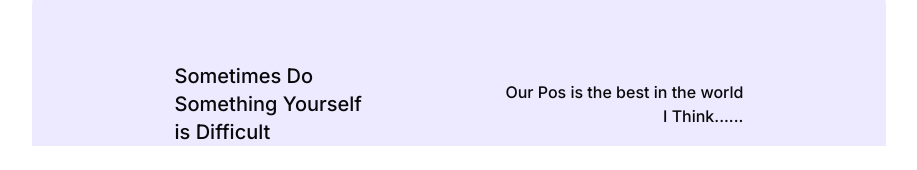
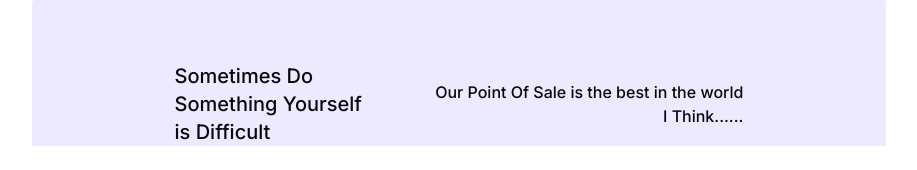
Before and after one commit to nur-wahid123/next-sosmed-fe, a Next.js app: page / in a window 1280 px wide. Shown: the part 604-774 px from the top of the page, without its empty margins (181-1098 px from the left). Built offline with nearby package versions, Linux system fonts and the light colour scheme.

Commit message:
Update page.tsx

```diff
--- a/src/app/page.tsx
+++ b/src/app/page.tsx
@@ -15,7 +15,7 @@ export default function Home() {
                 <p className="text-xl">Sometimes Do Something Yourself is Difficult</p>
               </div>
               <div className="text-right">
-                <p>Our Pos is the best in the world</p>
+                <p>Our Point Of Sale is the best in the world</p>
                 <p>I Think......</p>
               </div>
             </div>
```
